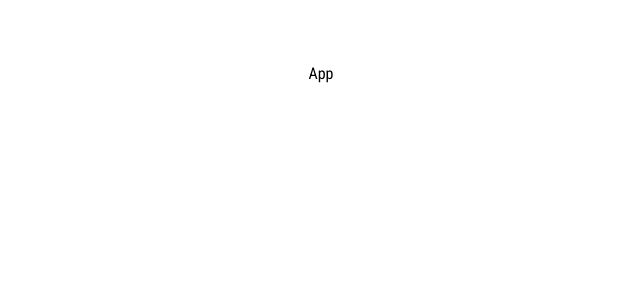
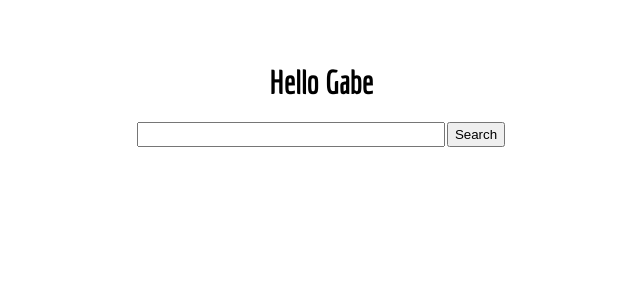
Before and after one commit to gabebravo/react-hooks-widgets, a React (Create React App) app: page / in a window 1280 px wide. Shown: the top 300 px of the page, without its empty margins (319-959 px from the left). Built offline with nearby package versions, Linux system fonts and the light colour scheme.

Commit message:
Added the initial change handler for the search

```diff
--- a/src/App.js
+++ b/src/App.js
@@ -1,13 +1,17 @@
-import React, { Component } from 'react';
+import React, { useState } from "react";
 
-class App extends Component {
-  render() {
-    return (
-      <div>
-        App
+function App() {
+  const [ state, setState ] = useState({ query: '' })
+
+  return (
+    <div className="App">
+      <h1>Hello Gabe</h1>
+      <div className="form">
+        <input value={state.query} onChange={(e) => setState({ ...state, query: e.target.value })} />
+        <button>Search</button>
       </div>
-    );
-  }
+    </div>
+  );
 }
 
 export default App;
```
